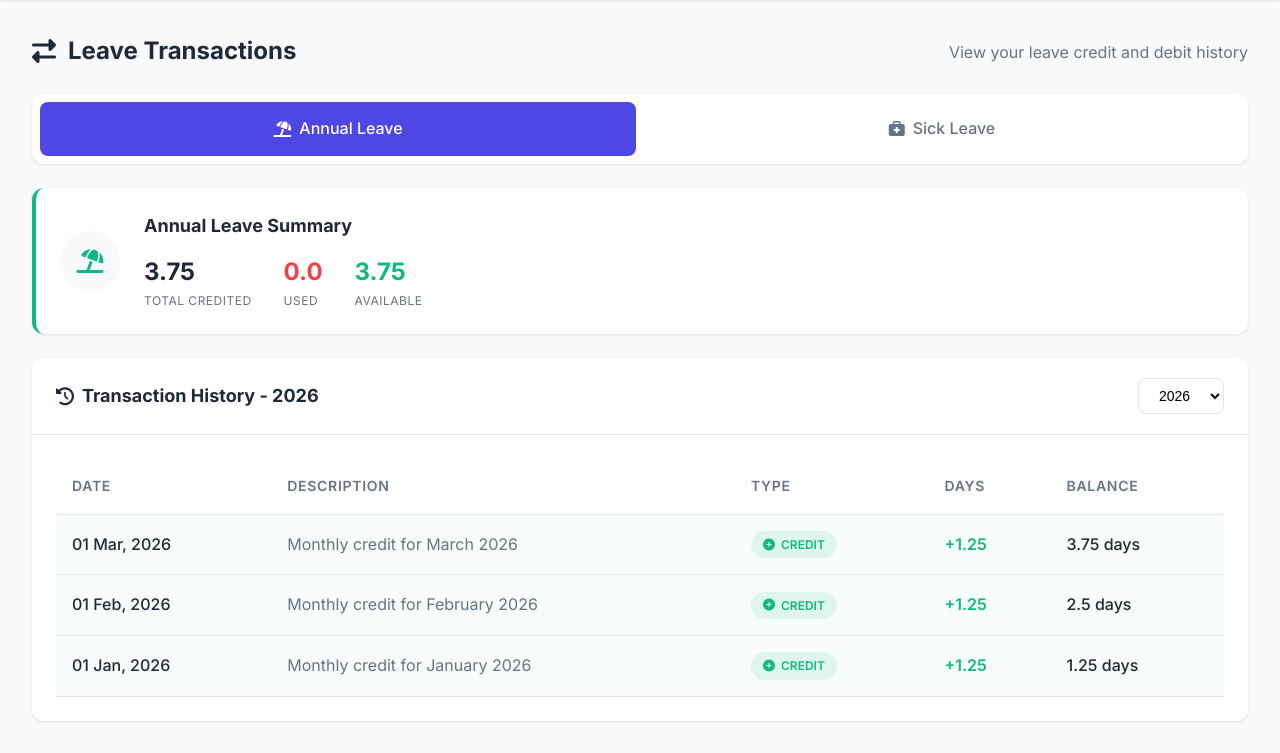
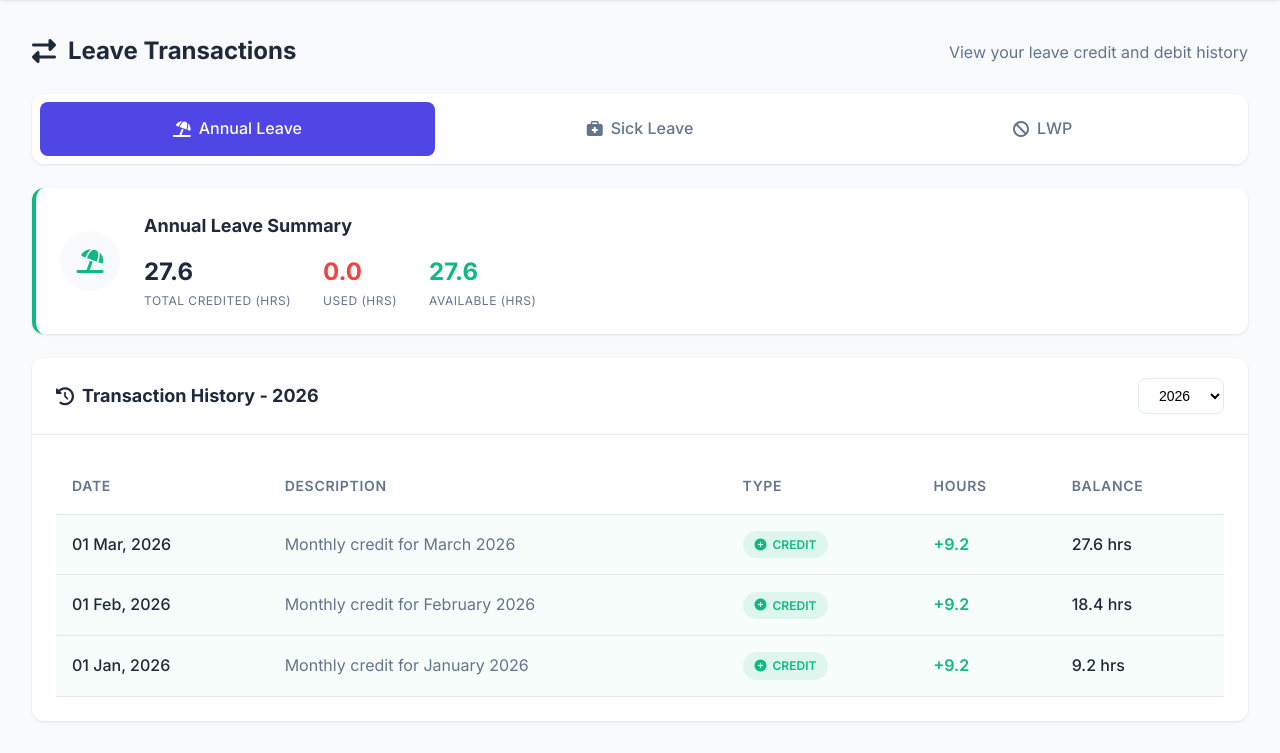
Before and after one commit to rami629914-star/Acebiz-HRMS, a Flask app: page /leave-transactions in a window 1280 px wide; the page is wider, and only the part inside the window is pictured. Shown: the part 64-817 px from the top of that part. Run offline with Flask 3, Linux system fonts and the light colour scheme; a user stored in the database is signed in.

Commit message:
switch leave system from days to hours
- Annual: 9.2 hrs/month (110.4 hrs/year)
- Sick: 7.36 hrs/month (88.32 hrs/year)
- Add hours field to Leave model with migration
- Update apply leave form with hours input
- Update all templates (dashboard, balance, transactions, my leaves, manage leaves)
- Add LWP tab in transactions page

Co-Authored-By: Claude Opus 4.6 <noreply@anthropic.com>

```diff
--- a/app.py
+++ b/app.py
@@ -11,12 +11,12 @@ import smtplib
 from email.mime.text import MIMEText
 from email.mime.multipart import MIMEMultipart
 
-# Monthly leave accrual rates
-ANNUAL_LEAVE_MONTHLY_CREDIT = 1.25  # 1.25 days per month (15 days/year)
-SICK_LEAVE_MONTHLY_CREDIT = 1.0     # 1 day per month (12 days/year)
+# Monthly leave accrual rates (in HOURS)
+ANNUAL_LEAVE_MONTHLY_CREDIT = 9.2    # 9.2 hours per month (110.4 hours/year)
+SICK_LEAVE_MONTHLY_CREDIT = 7.36     # 7.36 hours per month (88.32 hours/year)
 
 def get_accrued_leave(month=None):
-    """Calculate accrued leave based on current month (1-12)"""
+    """Calculate accrued leave hours based on current month (1-12)"""
     if month is None:
         month = datetime.now().month
     return {
@@ -86,6 +86,7 @@ class Leave(db.Model):
     leave_type = db.Column(db.String(50), nullable=False)  # sick, annual, lwp
     start_date = db.Column(db.Date, nullable=False)
     end_date = db.Column(db.Date, nullable=False)
+    hours = db.Column(db.Float, nullable=False, default=0)  # leave hours requested
     reason = db.Column(db.Text, nullable=False)
     status = db.Column(db.String(20), default='pending')  # pending, approved, rejected, revoked
     applied_on = db.Column(db.DateTime, default=datetime.utcnow)
@@ -501,14 +502,16 @@ def apply_leave():
         leave_type = request.form.get('leave_type')
         start_date = datetime.strptime(request.form.get('start_date'), '%Y-%m-%d').date()
         end_date = datetime.strptime(request.form.get('end_date'), '%Y-%m-%d').date()
+        hours = float(request.form.get('hours', 0))
         reason = request.form.get('reason')
 
         if end_date < start_date:
             flash('End date cannot be before start date', 'error')
             return render_template('apply_leave.html')
 
-        # Calculate number of days
-        days = (end_date - start_date).days + 1
+        if hours <= 0:
+            flash('Please enter valid leave hours', 'error')
+            return render_template('apply_leave.html')
 
         # Check leave balance
         balance = LeaveBalance.query.filter_by(
@@ -525,8 +528,8 @@ def apply_leave():
             elif leave_type == 'annual':
                 available = leave_info['annual_available']
 
-            if days > available:
-                flash(f'Insufficient leave balance. Available: {available} days', 'error')
+            if hours > available:
+                flash(f'Insufficient leave balance. Available: {available} hours', 'error')
                 return render_template('apply_leave.html')
 
         leave = Leave(
@@ -534,6 +537,7 @@ def apply_leave():
             leave_type=leave_type,
             start_date=start_date,
             end_date=end_date,
+            hours=hours,
             reason=reason
         )
         db.session.add(leave)
@@ -546,7 +550,7 @@ def apply_leave():
             'leave_type': leave_type,
             'start_date': str(start_date),
             'end_date': str(end_date),
-            'days': days,
+            'hours': hours,
             'reason': reason,
             'department': current_user.department
         })
@@ -590,8 +594,8 @@ def approve_leave(leave_id):
     leave.reviewed_on = datetime.utcnow()
     leave.comments = comments
 
-    # Update leave balance
-    days = (leave.end_date - leave.start_date).days + 1
+    # Update leave balance (hours)
+    hours = leave.hours
     balance = LeaveBalance.query.filter_by(
         user_id=leave.user_id,
         year=datetime.now().year
@@ -599,19 +603,19 @@ def approve_leave(leave_id):
 
     if balance:
         if leave.leave_type == 'sick':
-            balance.sick_leave_used += days
+            balance.sick_leave_used += hours
         elif leave.leave_type == 'annual':
-            balance.annual_leave_used += days
+            balance.annual_leave_used += hours
         elif leave.leave_type == 'lwp':
-            balance.lwp_used += days
+            balance.lwp_used += hours
 
         # Record the debit transaction
         record_leave_transaction(
             user_id=leave.user_id,
             leave_type=leave.leave_type,
             transaction_type='debit',
-            days=days,
-            description=f'Leave taken ({leave.start_date.strftime("%d %b")} - {leave.end_date.strftime("%d %b, %Y")})',
+            days=hours,
+            description=f'Leave taken ({leave.start_date.strftime("%d %b")} - {leave.end_date.strftime("%d %b, %Y")}) - {hours} hrs',
             reference_id=leave.id,
             transaction_date=leave.start_date
         )
@@ -626,7 +630,7 @@ def approve_leave(leave_id):
         'leave_type': leave.leave_type,
         'start_date': str(leave.start_date),
         'end_date': str(leave.end_date),
-        'days': days,
+        'hours': hours,
         'approved_by': current_user.username
     })
 
@@ -719,10 +723,10 @@ def approve_revocation(leave_id):
         flash('No revocation request found.', 'error')
         return redirect(url_for('manage_leaves'))
 
-    # Calculate number of days
-    days = (leave.end_date - leave.start_date).days + 1
+    # Get leave hours
+    hours = leave.hours
 
-    # Restore leave balance
+    # Restore leave balance (hours)
     balance = LeaveBalance.query.filter_by(
         user_id=leave.user_id,
         year=datetime.now().year
@@ -730,19 +734,19 @@ def approve_revocation(leave_id):
 
     if balance:
         if leave.leave_type == 'sick':
-            balance.sick_leave_used = max(0, balance.sick_leave_used - days)
+            balance.sick_leave_used = max(0, balance.sick_leave_used - hours)
         elif leave.leave_type == 'annual':
-            balance.annual_leave_used = max(0, balance.annual_leave_used - days)
+            balance.annual_leave_used = max(0, balance.annual_leave_used - hours)
         elif leave.leave_type == 'lwp':
-            balance.lwp_used = max(0, balance.lwp_used - days)
+            balance.lwp_used = max(0, balance.lwp_used - hours)
 
         # Record the credit transaction (restoration)
         record_leave_transaction(
             user_id=leave.user_id,
             leave_type=leave.leave_type,
             transaction_type='credit',
-            days=days,
-            description=f'Leave revoked - restored ({leave.start_date.strftime("%d %b")} - {leave.end_date.strftime("%d %b, %Y")})',
+            days=hours,
+            description=f'Leave revoked - restored ({leave.start_date.strftime("%d %b")} - {leave.end_date.strftime("%d %b, %Y")}) - {hours} hrs',
             reference_id=leave.id,
             transaction_date=datetime.now().date()
         )
@@ -836,23 +840,24 @@ def leave_transactions():
 
     # Generate monthly credit transactions
     current_month = datetime.now().month if year == datetime.now().year else 12
-    credit_rate = ANNUAL_LEAVE_MONTHLY_CREDIT if leave_type == 'annual' else SICK_LEAVE_MONTHLY_CREDIT
 
     # Build complete transaction list with credits and debits
     transactions = []
     running_balance = 0
 
-    # Add monthly credits
-    for month in range(1, current_month + 1):
-        credit_date = datetime(year, month, 1).date()
-        running_balance += credit_rate
-        transactions.append({
-            'date': credit_date,
-            'type': 'credit',
-            'days': credit_rate,
-            'description': f'Monthly credit for {credit_date.strftime("%B %Y")}',
-            'balance': round(running_balance, 2)
-        })
+    # Add monthly credits (LWP has no credits)
+    if leave_type in ['annual', 'sick']:
+        credit_rate = ANNUAL_LEAVE_MONTHLY_CREDIT if leave_type == 'annual' else SICK_LEAVE_MONTHLY_CREDIT
+        for month in range(1, current_month + 1):
+            credit_date = datetime(year, month, 1).date()
+            running_balance += credit_rate
+            transactions.append({
+                'date': credit_date,
+                'type': 'credit',
+                'days': credit_rate,
+                'description': f'Monthly credit for {credit_date.strftime("%B %Y")}',
+                'balance': round(running_balance, 2)
+            })
 
     # Add debits from database
     for txn in db_transactions:
@@ -911,13 +916,21 @@ def init_db():
     with app.app_context():
         db.create_all()
 
-        # Add lwp_used column if it doesn't exist (migration for existing databases)
+        # Database migrations for existing databases
         try:
             from sqlalchemy import inspect, text
             inspector = inspect(db.engine)
-            columns = [col['name'] for col in inspector.get_columns('leave_balance')]
-            if 'lwp_used' not in columns:
+
+            # Add lwp_used column to leave_balance if missing
+            lb_columns = [col['name'] for col in inspector.get_columns('leave_balance')]
+            if 'lwp_used' not in lb_columns:
                 db.session.execute(text('ALTER TABLE leave_balance ADD COLUMN lwp_used FLOAT DEFAULT 0'))
+                db.session.commit()
+
+            # Add hours column to leave table if missing
+            leave_columns = [col['name'] for col in inspector.get_columns('leave')]
+            if 'hours' not in leave_columns:
+                db.session.execute(text('ALTER TABLE leave ADD COLUMN hours FLOAT DEFAULT 0'))
                 db.session.commit()
         except Exception:
             pass
--- a/templates/dashboard.html
+++ b/templates/dashboard.html
@@ -18,7 +18,7 @@
                 <h3>Annual Leave</h3>
                 {% if leave_info %}
                 <p class="stat-number">{{ leave_info.annual_available }}</p>
-                <span class="stat-label">of {{ leave_info.annual_accrued }} accrued days</span>
+                <span class="stat-label">of {{ leave_info.annual_accrued }} accrued hrs</span>
                 {% else %}
                 <p class="stat-number">--</p>
                 {% endif %}
@@ -33,7 +33,7 @@
                 <h3>Sick Leave</h3>
                 {% if leave_info %}
                 <p class="stat-number">{{ leave_info.sick_available }}</p>
-                <span class="stat-label">of {{ leave_info.sick_accrued }} accrued days</span>
+                <span class="stat-label">of {{ leave_info.sick_accrued }} accrued hrs</span>
                 {% else %}
                 <p class="stat-number">--</p>
                 {% endif %}
@@ -48,7 +48,7 @@
                 <h3>Leave Without Pay</h3>
                 {% if leave_info %}
                 <p class="stat-number">{{ leave_info.lwp_used }}</p>
-                <span class="stat-label">total days taken</span>
+                <span class="stat-label">total hours taken</span>
                 {% else %}
                 <p class="stat-number">0</p>
                 {% endif %}
--- a/templates/leave_transactions.html
+++ b/templates/leave_transactions.html
@@ -20,37 +20,48 @@
                class="tab {% if leave_type == 'sick' %}active{% endif %}">
                 <i class="fas fa-briefcase-medical"></i> Sick Leave
             </a>
+            <a href="{{ url_for('leave_transactions', type='lwp', year=year) }}"
+               class="tab {% if leave_type == 'lwp' %}active{% endif %}">
+                <i class="fas fa-ban"></i> LWP
+            </a>
         </div>
     </div>
 
     <!-- Summary Card -->
     <div class="summary-cards">
-        <div class="summary-card {% if leave_type == 'annual' %}annual{% else %}sick{% endif %}">
-            <div class="summary-icon">
-                <i class="fas {% if leave_type == 'annual' %}fa-umbrella-beach{% else %}fa-briefcase-medical{% endif %}"></i>
+        <div class="summary-card {% if leave_type == 'annual' %}annual{% elif leave_type == 'sick' %}sick{% endif %}" {% if leave_type == 'lwp' %}style="border-left: 4px solid #f59e0b;"{% endif %}>
+            <div class="summary-icon" {% if leave_type == 'lwp' %}style="color: #f59e0b;"{% endif %}>
+                <i class="fas {% if leave_type == 'annual' %}fa-umbrella-beach{% elif leave_type == 'sick' %}fa-briefcase-medical{% else %}fa-ban{% endif %}"></i>
             </div>
             <div class="summary-info">
-                <h3>{{ leave_type|capitalize }} Leave Summary</h3>
+                <h3>{% if leave_type == 'lwp' %}Leave Without Pay{% else %}{{ leave_type|capitalize }} Leave{% endif %} Summary</h3>
                 {% if leave_info %}
                 <div class="summary-stats">
+                    {% if leave_type != 'lwp' %}
                     <div class="stat">
                         <span class="stat-value">
                             {% if leave_type == 'annual' %}{{ leave_info.annual_accrued }}{% else %}{{ leave_info.sick_accrued }}{% endif %}
                         </span>
-                        <span class="stat-label">Total Credited</span>
+                        <span class="stat-label">Total Credited (hrs)</span>
                     </div>
                     <div class="stat">
                         <span class="stat-value text-danger">
                             {% if leave_type == 'annual' %}{{ leave_info.annual_used }}{% else %}{{ leave_info.sick_used }}{% endif %}
                         </span>
-                        <span class="stat-label">Used</span>
+                        <span class="stat-label">Used (hrs)</span>
                     </div>
                     <div class="stat">
                         <span class="stat-value text-success">
                             {% if leave_type == 'annual' %}{{ leave_info.annual_available }}{% else %}{{ leave_info.sick_available }}{% endif %}
                         </span>
-                        <span class="stat-label">Available</span>
+                        <span class="stat-label">Available (hrs)</span>
                     </div>
+                    {% else %}
+                    <div class="stat">
+                        <span class="stat-value text-danger">{{ leave_info.lwp_used }}</span>
+                        <span class="stat-label">Total Hours Taken</span>
+                    </div>
+                    {% endif %}
                 </div>
                 {% endif %}
             </div>
@@ -78,7 +89,7 @@
                             <th>Date</th>
                             <th>Description</th>
                             <th>Type</th>
-                            <th>Days</th>
+                            <th>Hours</th>
                             <th>Balance</th>
                         </tr>
                     </thead>
@@ -103,7 +114,7 @@
                                 </span>
                             </td>
                             <td>
-                                <span class="transaction-balance">{{ txn.balance }} days</span>
+                                <span class="transaction-balance">{{ txn.balance }} hrs</span>
                             </td>
                         </tr>
                         {% endfor %}
--- a/templates/manage_leaves.html
+++ b/templates/manage_leaves.html
@@ -41,7 +41,7 @@
                             <th>Department</th>
                             <th>Leave Type</th>
                             <th>Duration</th>
-                            <th>Days</th>
+                            <th>Hours</th>
                             <th>Reason</th>
                             <th>Status</th>
                             <th>Applied On</th>
@@ -66,7 +66,7 @@
                             <td>
                                 {{ leave.start_date.strftime('%d %b') }} - {{ leave.end_date.strftime('%d %b, %Y') }}
                             </td>
-                            <td>{{ (leave.end_date - leave.start_date).days + 1 }}</td>
+                            <td>{{ leave.hours }} hrs</td>
                             <td class="reason-cell">
                                 <span class="reason-text" title="{{ leave.reason }}">
                                     {{ leave.reason[:40] }}{% if leave.reason|length > 40 %}...{% endif %}
--- a/templates/my_leaves.html
+++ b/templates/my_leaves.html
@@ -21,7 +21,7 @@
                             <th>Leave Type</th>
                             <th>Start Date</th>
                             <th>End Date</th>
-                            <th>Days</th>
+                            <th>Hours</th>
                             <th>Reason</th>
                             <th>Status</th>
                             <th>Applied On</th>
@@ -38,7 +38,7 @@
                             </td>
                             <td>{{ leave.start_date.strftime('%d %b, %Y') }}</td>
                             <td>{{ leave.end_date.strftime('%d %b, %Y') }}</td>
-                            <td>{{ (leave.end_date - leave.start_date).days + 1 }}</td>
+                            <td>{{ leave.hours }} hrs</td>
                             <td class="reason-cell">
                                 <span class="reason-text" title="{{ leave.reason }}">
                                     {{ leave.reason[:50] }}{% if leave.reason|length > 50 %}...{% endif %}
```
Also changed, not shown: templates/apply_leave.html (+24 -8 lines), templates/leave_balance.html (+11 -11 lines), .claude/settings.local.json (added).
